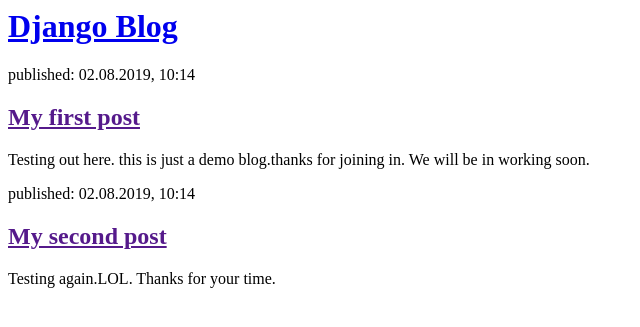
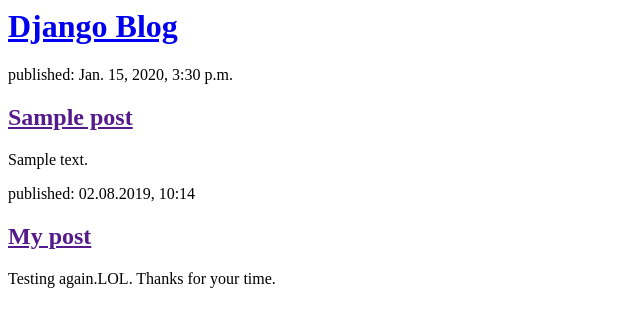
Before and after one commit to ianish07/my-first-blog, a Django app: template blog/templates/blog/post_list.html in a window 1280 px wide. Shown: the top 327 px of the page, without its empty margins (0-640 px from the left). Run offline with Django 3.2, Linux system fonts and the light colour scheme; the template is opened without the code that fills it: values that come from a table or form of the project are taken from there, others are empty; tables that the repository leaves empty hold one stand-in row (values such as "Sample post").

Commit message:
Modified templates.

```diff
--- a/blog/templates/blog/post_list.html
+++ b/blog/templates/blog/post_list.html
@@ -8,14 +8,19 @@
         </div>
 
         <div>
-            <p>published: 02.08.2019, 10:14</p>
-            <h2><a href="">My first post</a></h2>
-            <p>Testing out here. this is just a demo blog.thanks for joining in. We will be in working soon.</p>
+            {% for post in posts %}
+             <div>
+                <p>published: {{ post.published_date }}</p>
+               <h2><a href="">{{ post.title }}</a></h2>
+               <p>{{ post.text|linebreaksbr }}</p>
+             </div>
+            {% endfor %}
+
         </div>
 
         <div>
             <p>published: 02.08.2019, 10:14</p>
-            <h2><a href="">My second post</a></h2>
+            <h2><a href="">My post</a></h2>
             <p>Testing again.LOL. Thanks for your time.</p>
         </div>
     </body>
--- a/blog/views.py
+++ b/blog/views.py
@@ -1,5 +1,8 @@
 from django.shortcuts import render
+from django.utils import timezone
+from .models import Post
 
 # Create your views here.
 def post_list(request):
-    return render(request, 'blog/post_list.html', {})
+    posts = Post.objects.filter(published_date__lte=timezone.now()).order_by('published_date')
+    return render(request, 'blog/post_list.html', {'posts': posts})
```
